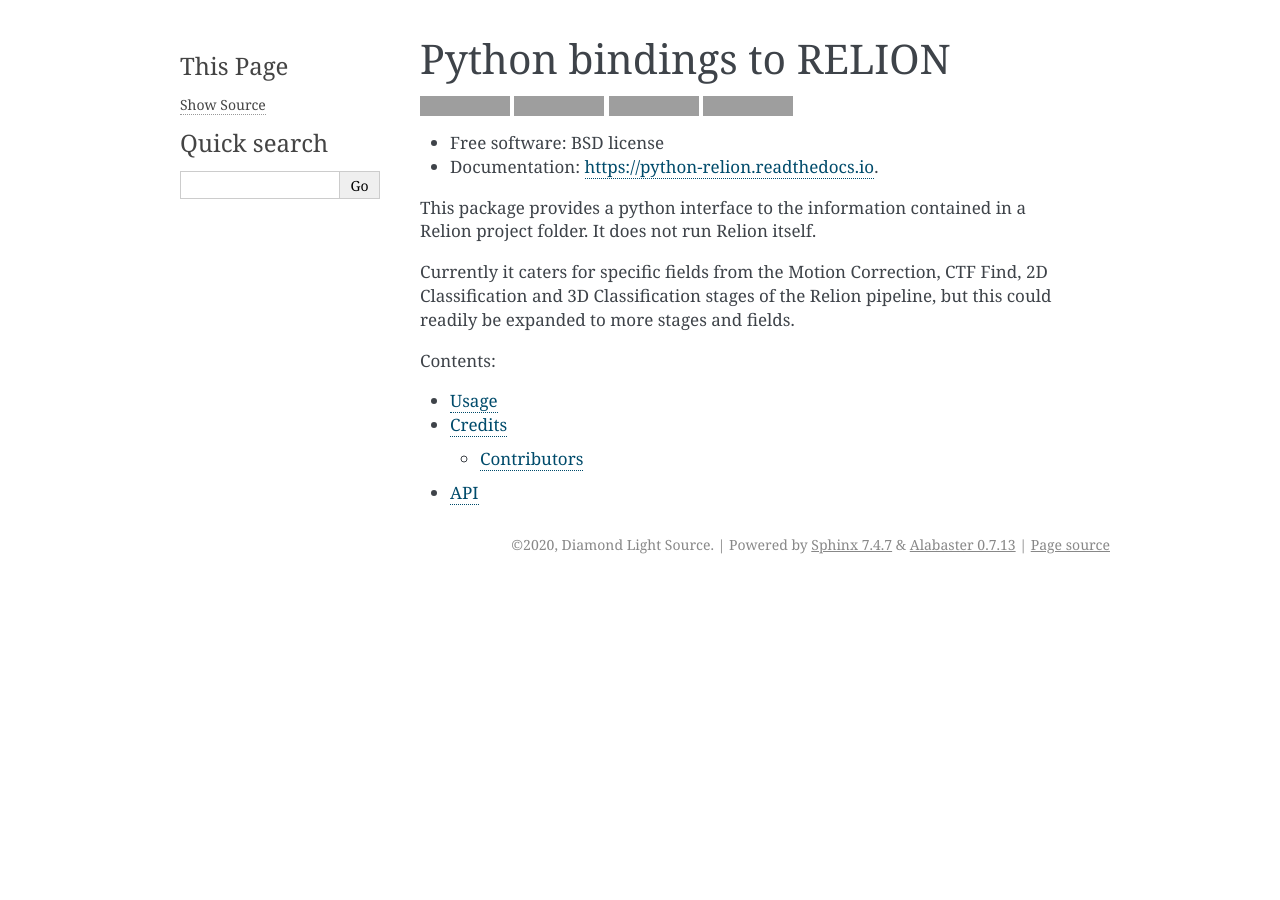
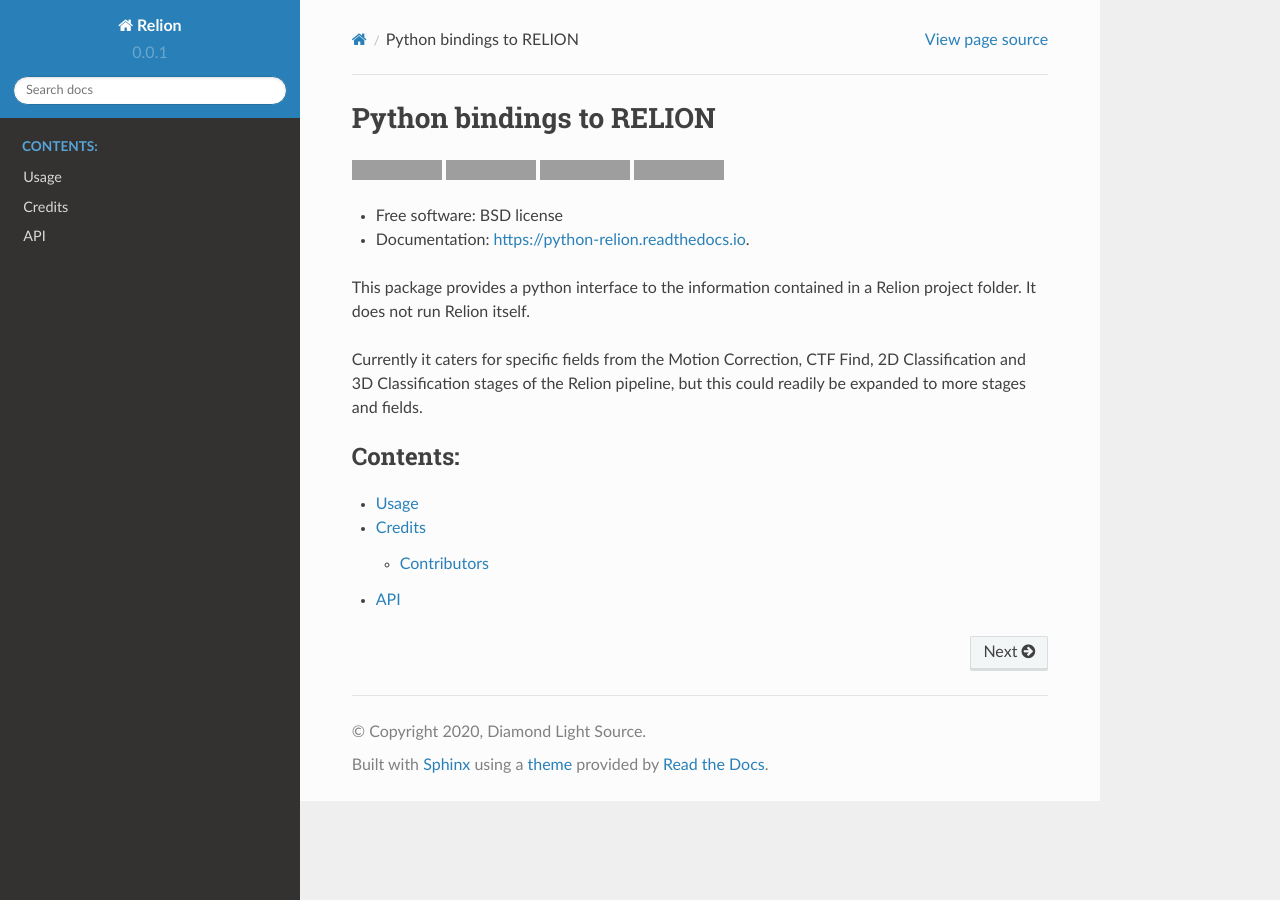
Before and after one commit to DiamondLightSource/python-relion, a Sphinx documentation site: the page built from docs/index.rst, in a window 1280 px wide. Built offline with Sphinx 7.4.7 and the Read the Docs theme 2.0.0, drawn with Linux system fonts in a browser that asks for light colours; grey boxes are pictures that could not be loaded.

Commit message:
switch docs from alabaster to rtd-theme

```diff
--- a/docs/conf.py
+++ b/docs/conf.py
@@ -22,6 +22,7 @@ import sys
 
 sys.path.insert(0, os.path.abspath(".."))
 
+import sphinx_rtd_theme  # noqa; F401 - install theme
 import relion
 
 # -- General configuration ---------------------------------------------
@@ -32,7 +33,7 @@ import relion
 
 # Add any Sphinx extension module names here, as strings. They can be
 # extensions coming with Sphinx (named 'sphinx.ext.*') or your custom ones.
-extensions = ["sphinx.ext.autodoc", "sphinx.ext.viewcode"]
+extensions = ["sphinx.ext.autodoc", "sphinx.ext.viewcode", "sphinx_rtd_theme"]
 
 # Add any paths that contain templates here, relative to this directory.
 templates_path = ["_templates"]
@@ -84,7 +85,7 @@ todo_include_todos = False
 # The theme to use for HTML and HTML Help pages.  See the documentation for
 # a list of builtin themes.
 #
-html_theme = "alabaster"
+html_theme = "sphinx_rtd_theme"
 
 # Theme options are theme-specific and customize the look and feel of a
 # theme further.  For a list of options available for each theme, see the
--- a/requirements_doc.txt
+++ b/requirements_doc.txt
@@ -1,3 +1,3 @@
-alabaster==0.7.12
 gemmi==0.4.2
 Sphinx==3.2.1
+sphinx-rtd-theme==0.5.0
```
